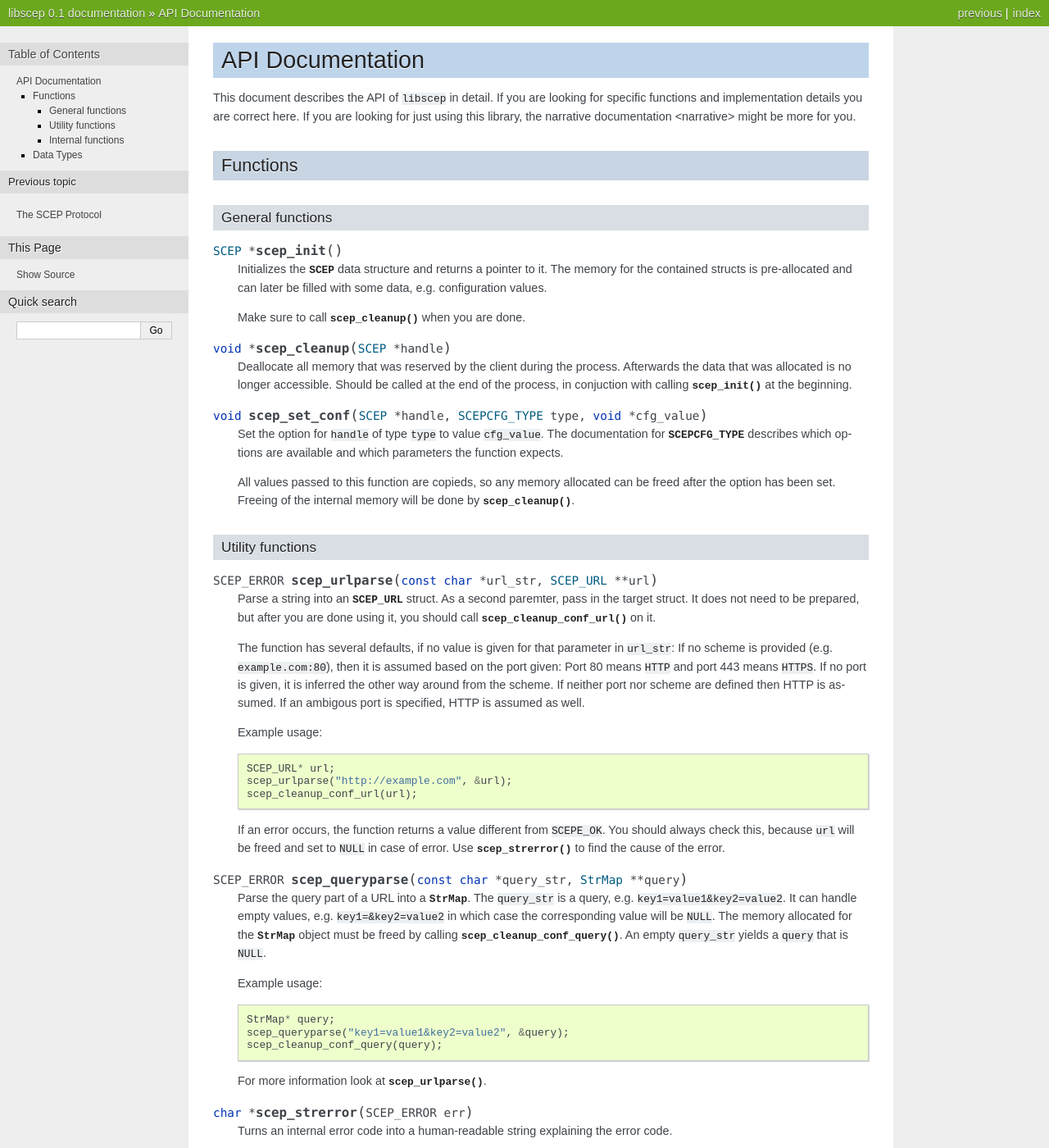
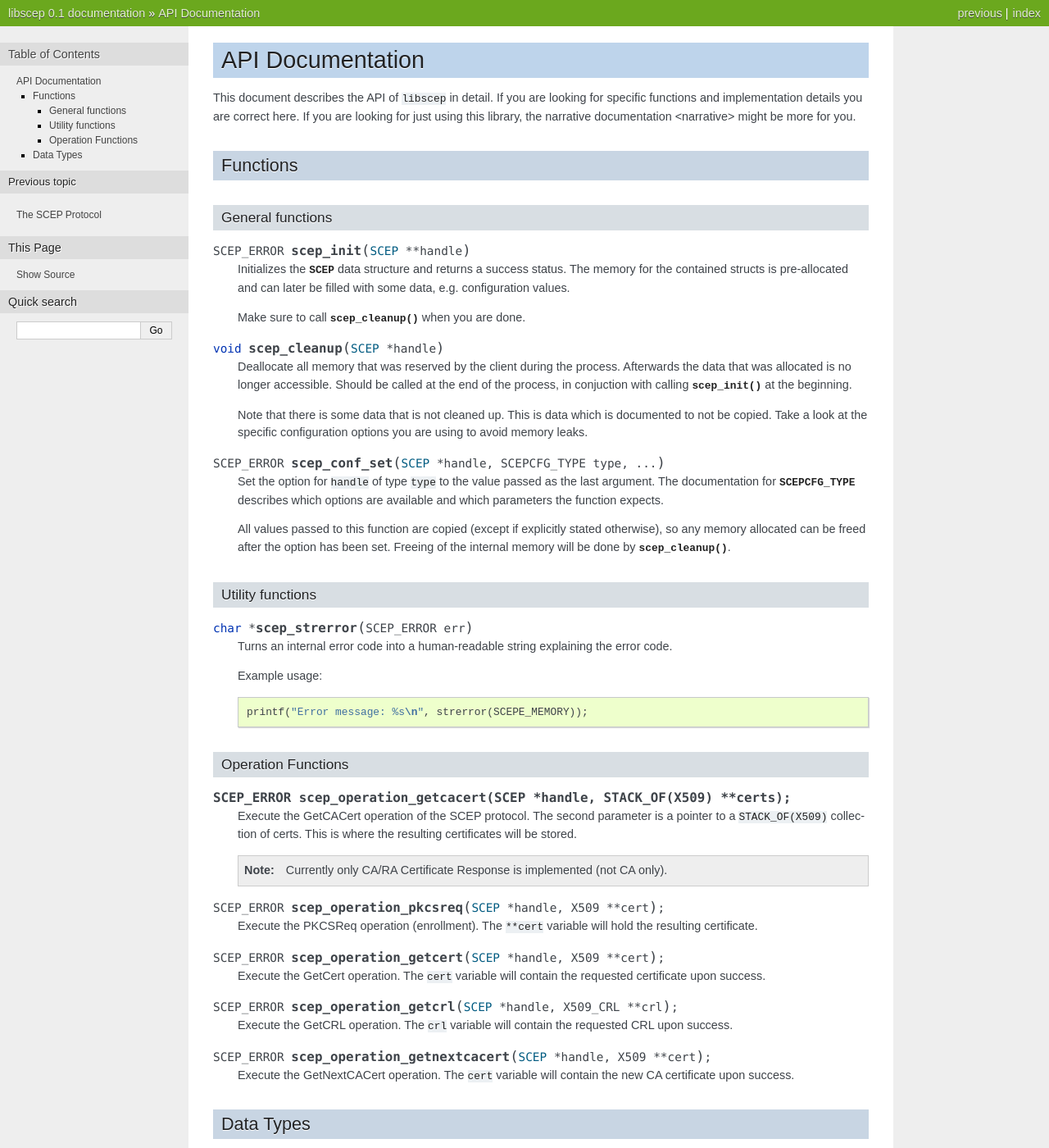
Before and after one commit to Javex/libscep, a Sphinx documentation site: the page built from docs/api.rst, in a window 1280 px wide and 1400 px high. Shown: the whole window at 82% size. Built offline with Sphinx 7.4.7, drawn with Linux system fonts in a browser that asks for light colours; some of the changed text lies outside the part shown.

Commit message:
Update documentation

```diff
--- a/docs/api.rst
+++ b/docs/api.rst
@@ -13,80 +13,40 @@ Functions
 
 General functions
 -----------------
-.. function:: SCEP* scep_init()
+.. function:: SCEP_ERROR scep_init(SCEP **handle)
 
-    Initializes the :type:`SCEP` data structure and returns a pointer to it.
+    Initializes the :type:`SCEP` data structure and returns a success status.
     The memory for the contained structs is pre-allocated and can later be
     filled with some data, e.g. configuration values.
 
     Make sure to call :func:`scep_cleanup` when you are done.
 
-.. function:: void* scep_cleanup(SCEP* handle)
+.. function:: void scep_cleanup(SCEP* handle)
 
     Deallocate all memory that was reserved by the client during the process.
     Afterwards the data that was allocated is no longer accessible. Should be
     called at the end of the process, in conjuction with calling
     :func:`scep_init` at the beginning.
 
-.. function:: void scep_set_conf(SCEP* handle, SCEPCFG_TYPE type, void* cfg_value)
+    Note that there is some data that is not cleaned up. This is data which is
+    documented to not be copied. Take a look at the specific configuration
+    options you are using to avoid memory leaks.
 
-   Set the option for ``handle`` of type ``type`` to value ``cfg_value``. The
+.. function:: SCEP_ERROR scep_conf_set(SCEP* handle, SCEPCFG_TYPE type, ...)
+
+   Set the option for ``handle`` of type ``type`` to the value passed as the
+   last argument. The
    documentation for :type:`SCEPCFG_TYPE` describes which options are available
    and which parameters the function expects.
 
-   All values passed to this function are copieds, so any memory allocated can
+   All values passed to this function are copied (except if explicitly stated
+   otherwise), so any memory allocated can
    be freed after the option has been set. Freeing of the internal memory will
    be done by :func:`scep_cleanup`.
 
 
 Utility functions
 -----------------
-
-.. function:: SCEP_ERROR scep_urlparse(const char* url_str, SCEP_URL** url)
-
-    Parse a string into an :type:`SCEP_URL` struct. As a second paremter, pass
-    in the target struct. It does not need to be prepared, but after you are
-    done using it, you should call :func:`scep_cleanup_conf_url` on it.
-
-    The function has several defaults, if no value is given for that parameter
-    in ``url_str``: If no scheme is provided (e.g. ``example.com:80``), then
-    it is assumed based on the port given: Port 80 means ``HTTP`` and port
-    443 means ``HTTPS``. If no port is given, it is inferred the other way
-    around from the scheme. If neither port nor scheme are defined then HTTP is
-    assumed. If an ambigous port is specified, HTTP is assumed as well.
-
-
-    Example usage:
-
-    .. code-block:: c
-
-        SCEP_URL* url;
-        scep_urlparse("http://example.com", &url);
-        scep_cleanup_conf_url(url);
-
-    If an error occurs, the function returns a value different from
-    ``SCEPE_OK``. You should always check this, because ``url`` will be
-    freed and set to ``NULL`` in case of error. Use :func:`scep_strerror` to
-    find the cause of the error.
-
-.. function:: SCEP_ERROR scep_queryparse(const char* query_str, StrMap** query)
-
-    Parse the query part of a URL into a :type:`StrMap`. The ``query_str`` is a
-    query, e.g. ``key1=value1&key2=value2``. It can handle empty values, e.g.
-    ``key1=&key2=value2`` in which case the corresponding value will be
-    ``NULL``. The memory allocated for the :type:`StrMap` object must be freed
-    by calling :func:`scep_cleanup_conf_query`. An empty ``query_str`` yields a
-    ``query`` that is ``NULL``.
-
-    Example usage:
-
-    .. code-block:: c
-
-        StrMap* query;
-        scep_queryparse("key1=value1&key2=value2", &query);
-        scep_cleanup_conf_query(query);
-
-    For more information look at :func:`scep_urlparse`.
 
 .. function:: char* scep_strerror(SCEP_ERROR err)
 
@@ -100,42 +60,53 @@ Utility functions
         printf("Error message: %s\n", strerror(SCEPE_MEMORY));
 
 
-Internal functions
-------------------
+Operation Functions
+-------------------
 
-These functions are only here as a reference documentation. They should never
-be used from the outside.
+.. function:: SCEP_ERROR scep_operation_getcacert(SCEP *handle, STACK_OF(X509) **certs);
 
-.. function:: void scep_set_conf_url(SCEP* handle, SCEPCFG_TYPE type, SCEP_URL* url)
+    Execute the GetCACert operation of the SCEP protocol. The second parameter
+    is a pointer to a ``STACK_OF(X509)`` collection of certs. This is where the
+    resulting certificates will be stored.
 
-    Accepts a URL and sets either the ``url`` or ``proxy`` of the ``handle``'s
-    configuration, depending on ``type``. Makes a copy of all the data in
-    ``url``. Counterpart :func:`scep_cleanup_conf_url` used to free memory
-    allocated here.
+    .. note::
+        Currently only CA/RA Certificate Response is implemented (not CA only).
 
-.. function:: void scep_set_conf_encalg(SCEP* handle, SCEP_ENCRYPTION_ALG encalg)
+.. function:: SCEP_ERROR scep_operation_pkcsreq(SCEP *handle, X509 **cert);
 
-    Set encryption algorithm.
+    Execute the PKCSReq operation (enrollment). The ``**cert`` variable will
+    hold the resulting certificate.
 
-.. function:: void scep_set_conf_sigalg(SCEP* handle, SCEP_SIGNATURE_ALG sigalg)
+    .. todo::
 
-    Set signature algorithm.
+        Implement
 
-.. function:: void scep_set_conf_verbosity(SCEP* handle, SCEP_VERBOSITY verbosity)
+.. function:: SCEP_ERROR scep_operation_getcert(SCEP *handle, X509 **cert);
 
-    Set verbosity level.
+    Execute the GetCert operation. The ``cert`` variable will contain the
+    requested certificate upon success.
 
-.. function:: void scep_cleanup_conf(SCEP_CONFIGURATION* conf)
+    .. todo::
 
-    Cleans all resources that were allocated for the configuration.
+        Implement
 
-.. function:: void scep_cleanup_conf_url(SCEP_URL* url)
+.. function:: SCEP_ERROR scep_operation_getcrl(SCEP *handle, X509_CRL **crl);
 
-    Frees all memory used by the ``url`` if it was allocated.
+    Execute the GetCRL operation. The ``crl`` variable will contain the
+    requested CRL upon success.
 
-.. function:: void scep_cleanup_conf_query(StrMap* query)
+    .. todo::
 
-    Frees all memory used by ``query`` if it was allocated.
+        Implement
+
+.. function:: SCEP_ERROR scep_operation_getnextcacert(SCEP *handle, X509 **cert);
+
+    Execute the GetNextCACert operation. The ``cert`` variable will contain the
+    new CA certificate upon success.
+
+    .. todo::
+
+        Implement
 
 Data Types
 ==========
@@ -147,109 +118,3 @@ This section lists the data types used within ``libscep``.
     A handle to a single instance for ``libscep``. This needs to be passed to
     all functions that execute operations. It includes the configuration and
     some additional information.
-
-.. type:: SCEP_CONFIGURATION
-
-    :type:`SCEP_URL` url: The URL to the SCEP server.
-
-    :type:`SCEP_URL` proxy: An additional proxy server. Optional.
-
-    :type:`SCEP_ENCRYPTION_ALG` encalg: The encryption algorithm to use.
-    For possible options see :type:`SCEP_ENCRYPTION_ALG`.
-
-    :type:`SCEP_SIGNATURE_ALG` sigalg: The signature algorithm to use.
-    For possible options see :type:`SCEP_SIGNATURE_ALG`.
-
-    :type:`SCEP_VERBOSITY` verbosity: How much information ``libscep`` should
-    put out.
-
-    :type:`StrMap*` additional_query: An optional query that should be sent to
-    the server. Add and retrieve values with [...]
-
-    .. todo::
-
-    Add functions for adding and retrieveing parameters in ``additional_query``.
-
-.. type:: SCEP_URL
-
-    :type:`SCEP_SCHEME` scheme: The protocol that should be used (either
-    ``HTTP`` or ``HTTPS``.
-
-    :type:`char*` hostname: The hostname of the URL (e.g. ``google.com``.
-
-    :type:`int` port: The port to use. For ``HTTP`` most likely ``80`` and for
-    ``HTTPS`` most likely ``443``. If left empty, a sane default is chosen when
-    using the appropriate functions.
-
-    :type:`char*` path: The absolute path on where to contact the scep server.
-    For example, ``/cgi-bin/scep/scep``.
-
-.. type:: SCEPCFG_TYPE
-
-    An ``enum``. Represents the different possible options. For each
-    configuration option it is described what the third parameter must be.
-    This is then set in the configuration.
-
-    Available options:
-
-        ``SCEPCFG_URL``: Configure the SCEP server URL. Pass an
-        :type:`SCEP_URL`. Use :func:`scep_urlparse` to turn a string into a
-        struct you can pass to this function.
-
-        ``SCEPCFG_PROXY``: Same as ``SCEPCFG_URL`` but for a proxy.
-
-        ``SCEPCFG_ENCALG``: Pass one of the available options of
-        :type:`SCEP_ENCRYPTION_ALG`.
-
-        ``SCEPCFG_SIGALG``: Pass one of the available options of
-        :type:`SCEP_SIGNATURE_ALG`.
-
-        ``SCEPCFG_VERBOSE``: Pass either ``true`` or ``false``. Sets verbose
-        output.
-
-        ``SCEPCFG_DEBUG``: Pass either ``true`` or ``false``. Sets debug
-        output. Includes verbose output.
-
-        ``SCEPCFG_ADDQUERY``: Configure additional data that should be sent to
-        the server via a GET request. Pass in a data structure of type
-        :type:`StrMap`. You can create this data structure with the help of
-        :func:`scep_queryparse`.
-
-.. type:: SCEP_SIGNATURE_ALG
-
-    An ``enum``. Describes which signature algorithm to use. Currently ``MD5``
-    and ``SHA1`` are avaiable.
-
-.. type:: SCEP_ENCRYPTION_ALG
-
-    An ``enum``. Describes which encryption algorithm to use. Currently ``DES``,
-    ``TRIPLE_DES`` and ``BLOWFISH`` are available.
-
-.. type:: SCEP_SCHEME
-
-    An ``enum``. Choose the scheme, either ``HTTP`` or ``HTTPS``.
-
-.. type:: SCEP_VERBOSITY
-
-    An ``enum``. How much ``libscep`` "talks". The following levels are
-    avaiable, ordered by level of output (higher == less output). Also every
-    element in the list includes the output from all above.
-
-    * ``FATAL``: Only give output on critical errors that prevent ``libscep``
-        from continuing.
-    * ``ERROR``: Only give output when an unexpected condition happens that
-        can not be corrected.
-    * ``WARN``: Give output if something happens that should be looked into.
-        Output on this level must not necessarily mean there is a problem, as
-        long as it is looked into and confirmed working.
-    * ``INFO``: Talk a lot. ``libscep`` gives detailed status information on
-        what it is currently doing. Useful to create extensive logging but can
-        generate a lot of output
-    * ``DEBUG``: ``libscep`` gives very detailed information, including
-        printing certificates and other internal structures. Mostly useful for
-        developers and generally only activated upon developer request.
-
-.. type:: StrMap
-
-    A local hash table implementation take from
-    `here <http://pokristensson.com/strmap.html>`_.
--- a/docs/index.rst
+++ b/docs/index.rst
@@ -4,7 +4,7 @@ Welcome to libscep's documentation!
 Contents:
 
 .. toctree::
-    :maxdepth: 1
+    :maxdepth: 2
 
     narrative
     api
--- a/docs/narrative.rst
+++ b/docs/narrative.rst
@@ -10,5 +10,6 @@ using ``libscep``.
     :maxdepth: 2
 
     narrative/usage
+    narrative/configuration
     narrative/developer
     narrative/scep
```
Also changed, not shown: docs/narrative/configuration.rst (added, +127 -0 lines), docs/narrative/usage.rst (+16 -1 lines), 2 other files.
